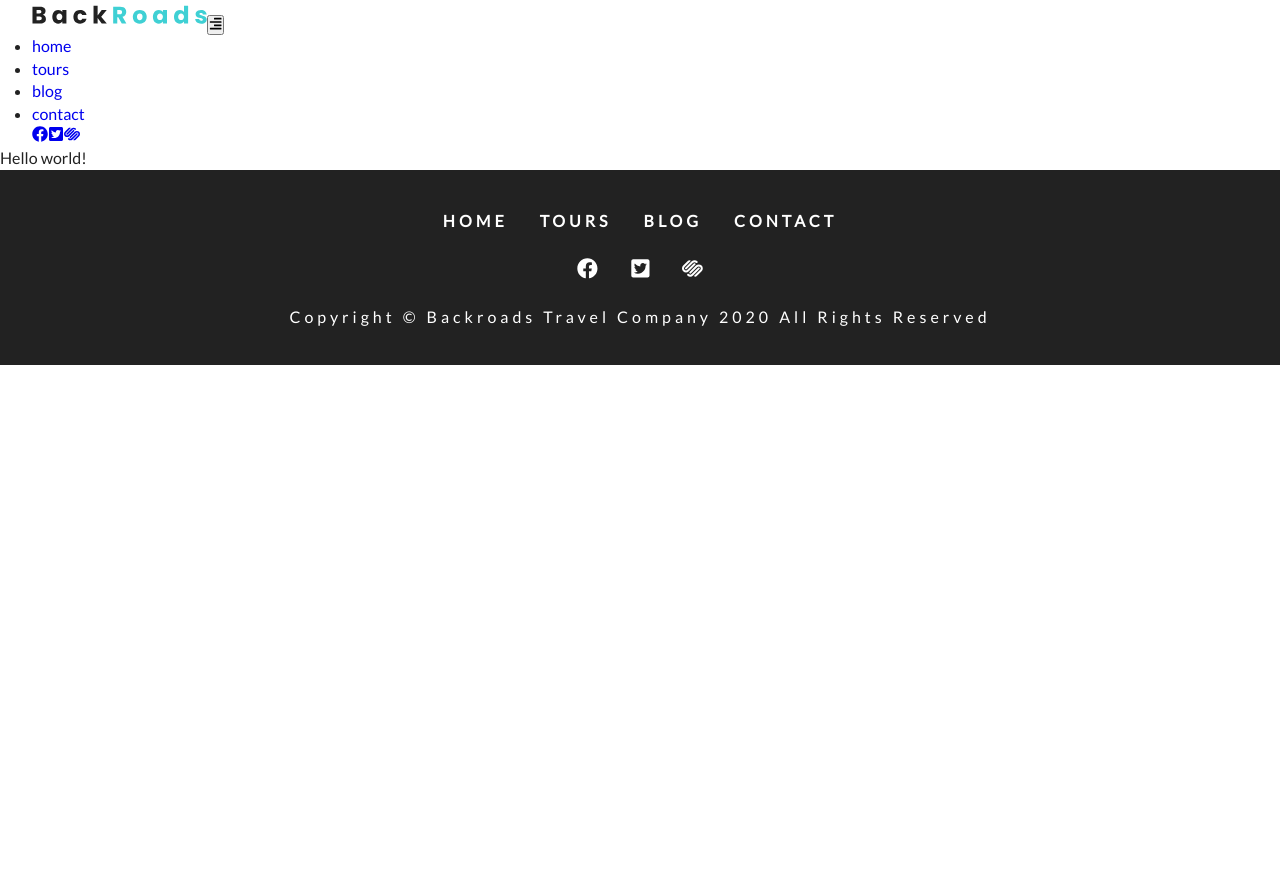
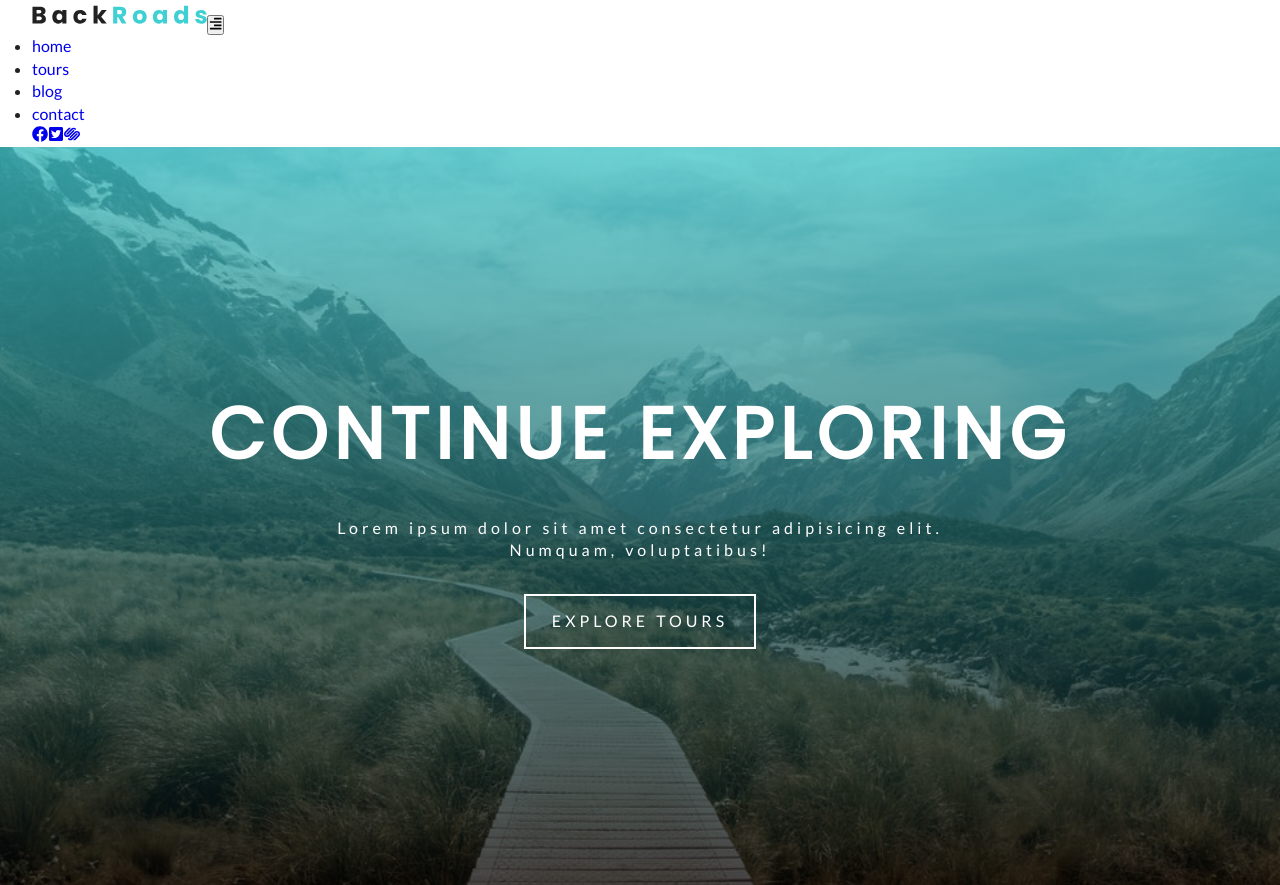
Before and after one commit to riraseth-gatsby-stuff/backroads, a Gatsby site: page / in a window 1280 px wide. Shown: the top 885 px of the page. Before the commit the page ends 800 px from the top, so only its background shows below. Built offline with nearby package versions, Linux system fonts and the light colour scheme; Gatsby itself is replaced by a stand-in of ours.

Commit message:
hero, banner

```diff
--- /dev/null
+++ b/src/components/Banner.js
@@ -0,0 +1,13 @@
+import React from 'react';
+import styles from '../css/banner.module.css';
+const Banner = ({ title, info, children }) => {
+  return (
+    <div className={styles.banner}>
+      <h1>{title}</h1>
+      <p>{info}</p>
+      {children}
+    </div>
+  );
+};
+
+export default Banner;
--- /dev/null
+++ b/src/components/SimpleHero.js
@@ -0,0 +1,7 @@
+import React from 'react';
+
+const SimpleHero = ({ children }) => {
+  return <header className="defaultHero">{children}</header>;
+};
+
+export default SimpleHero;
--- a/src/pages/index.js
+++ b/src/pages/index.js
@@ -1,8 +1,19 @@
 import React from 'react';
 import { Link } from 'gatsby';
 import Layout from '../components/Layout';
+import SimpleHero from '../components/SimpleHero';
+import Banner from '../components/Banner';
 export default () => (
   <Layout>
-    <div>Hello world!</div>
+    <SimpleHero>
+      <Banner
+        title="continue exploring"
+        info="Lorem ipsum dolor sit amet consectetur adipisicing elit. Numquam, voluptatibus!"
+      >
+        <Link to="/tours" className="btn-white">
+          explore tours
+        </Link>
+      </Banner>
+    </SimpleHero>
   </Layout>
 );
```
